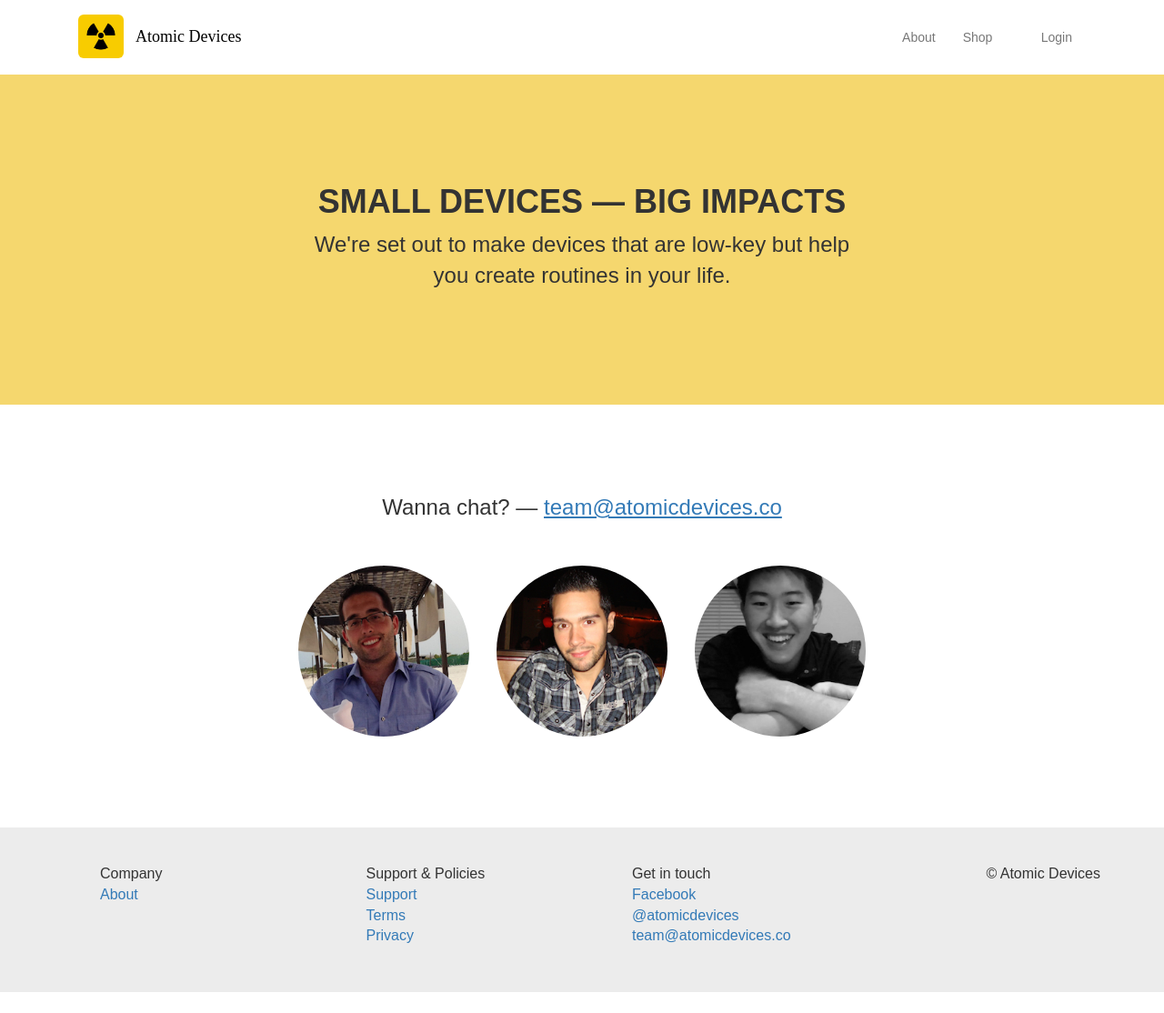
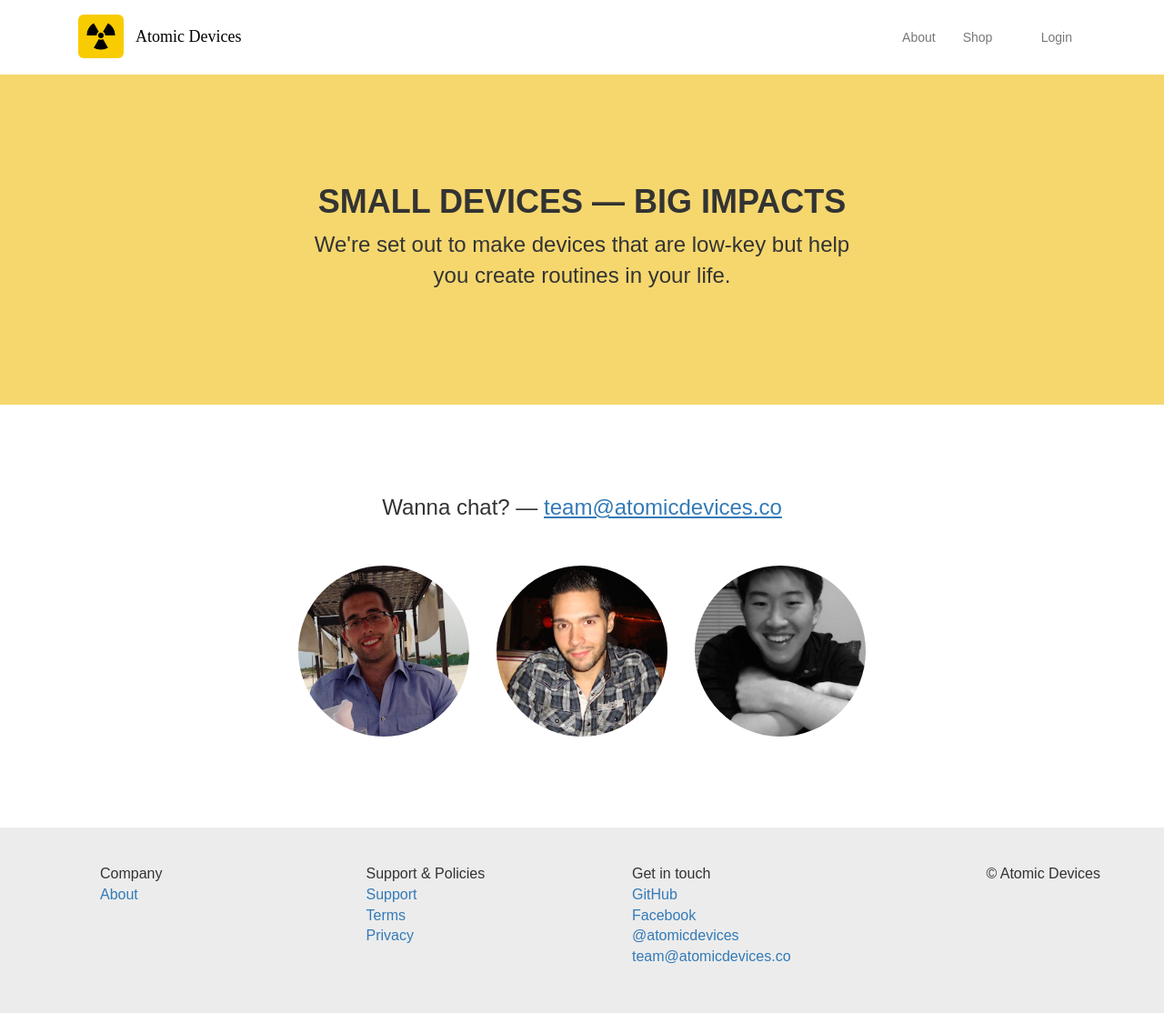
Before and after one commit to atomicdevices/atomicdevices.github.io, a Jekyll site: the page built from index.html, in a window 1280 px wide. Shown: the whole page at 91% size. Built offline with Jekyll 4.4.1, drawn with Linux system fonts in a browser that asks for light colours; nearby versions of some CDN libraries; before the commit the page ends 1091 px from its top, so only the background shows below that.

Commit message:
fixing links

```diff
--- a/_layouts/default.html
+++ b/_layouts/default.html
@@ -64,9 +64,10 @@
           <div class="col-md-3">
             <ul>
               Get in touch
-              <li><a href="https://facebook.com/atomicdevices">Facebook</a>
-              <li><a href="https://twitter.com/atomicdevices">@atomicdevices</a>
-              <li><a href="mailto:team@atomicdevices.co">team@atomicdevices.co</a>
+              <li><a href="https://github.com/atomicdevices">GitHub</a></li>
+              <li><a href="https://facebook.com/atomicdevices">Facebook</a></li>
+              <li><a href="https://twitter.com/atomicdevices">@atomicdevices</a></li>
+              <li><a href="mailto:team@atomicdevices.co">team@atomicdevices.co</a></li>
             </ul>
           </div>
           <div class="col-md-3">
```
